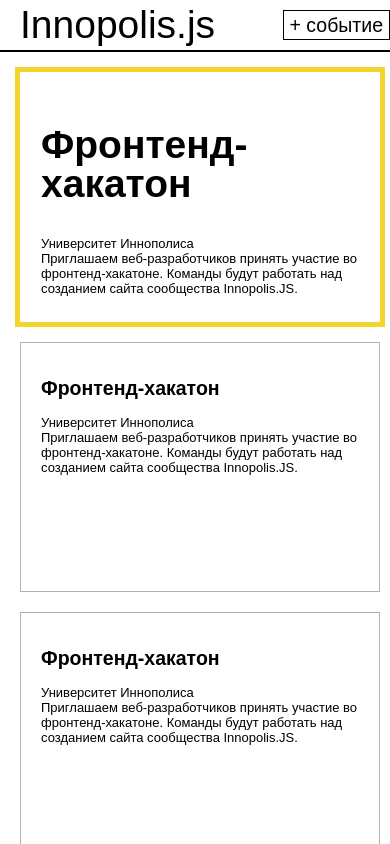
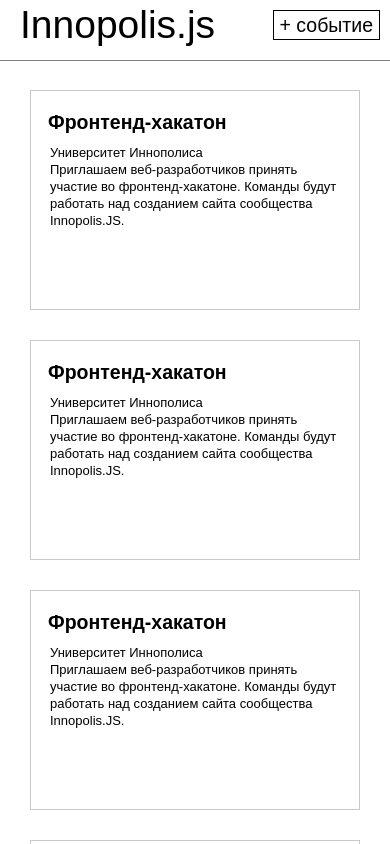
Before and after one commit to innojs/web, a website built with webpack: page index.html in a window 390 px wide. Shown: the top 844 px of the page. Built offline with nearby package versions, Linux system fonts and the light colour scheme; a script that the page names is missing.

Commit message:
адаптивный лейаут по сетке

```diff
--- a/src/blocks/event/event.styl
+++ b/src/blocks/event/event.styl
@@ -1,43 +1,66 @@
+@import('../../variables.styl')
+
 .event
-    width: 250px
-    height: 250px
-    margin: 0 20px 20px 0
+    width: $colWidth
+    height: $rowHeight
+    margin: 0 $gapHorizontal $gapVertical 0
     padding: 20px
     box-sizing: border-box
 
+    position: relative
+    z-index: 1
+
     float: left
 
-    border: 1px solid rgba(0,0,0,0.3)
+    background-position: 50% 50%
+    background-repeat: no-repeat
+    background-size: cover
+
+    box-shadow: inset 0 0 0 1px rgba(0, 0, 0, .3)
+
+    &::before
+        position: absolute
+        z-index: -1
+        top: 0
+        right: 0
+        bottom: 0
+        left: 0
+
+        background: rgba(255, 255, 255, .3)
+
+        content: ''
+
+    &__title
+        font-size: 150%
+
+        display: inline-block
+
+        margin: 0 -0.2em 0.5em -0.3em
+        padding: 0 0.2em
+
+        background: #fff
 
     &_now
-        width: 790px
+        width: $colWidth * 3 + $gapHorizontal * 2
 
         .event__title
             font-size: 300%
 
     &_next
-        width: 520px
+        width: $colWidth * 2 + $gapHorizontal
 
     &_outdated
-        color: rgba(0,0,0,0.5)
+        color: rgba(0, 0, 0, .6)
 
-@media screen and (max-width: 640px)
+
+@media screen and (max-width: $minimalPageWidth)
     .event
         width: 100%
 
-        &_now
-            outline: 5px solid #f3d52e
-            border: 1px solid transparent
+        & &__title
+            font-size: 150%
 
-        &__title
-            line-height: 1
-
-@media screen and (min-width: 641px) and (max-width: 1024px)
+@media screen and (min-width: $minimalPageWidth) and (max-width: $mediumPageWidth)
     .event
         &_now
-            width: auto
-            outline: 5px solid #f3d52e
-            border: 1px solid transparent
-
-        &__title
-            line-height: 1
+            width: $colWidth * 2 + $gapHorizontal
--- a/src/blocks/feed/feed.styl
+++ b/src/blocks/feed/feed.styl
@@ -1,7 +1,16 @@
+@import('../../variables.styl')
+
 .feed
-    background: #fff
-    padding: 20px 0 0 20px
+    width: $colWidth * 3 + $gapHorizontal * 4
+    margin: 0 auto
+    padding: $layoutGapVertical 0 0 $layoutGapHorizontal
+    box-sizing: border-box
 
-@media screen and (max-width: 640px)
+@media screen and (max-width: $minimalPageWidth)
     .feed
-        padding: 20px
+        width: auto
+        padding: $layoutGapVertical $layoutGapHorizontal
+
+@media screen and (min-width: $minimalPageWidth) and (max-width: $mediumPageWidth)
+    .feed
+        width: $colWidth * 2 + $gapHorizontal * 3
--- a/src/blocks/header/header.styl
+++ b/src/blocks/header/header.styl
@@ -1,7 +1,14 @@
 .header
-    height: 50px
-    background: white
-    border-bottom: 2px solid black
+    position: fixed
+    z-index: 100
+    top: 0
+    left: 0
+    right: 0
+
+    height: 60px
+
+    background: #fff
+    border-bottom: 1px solid rgba(0, 0, 0, 0.5)
 
     &__title
         font-size: 300%
--- a/src/layout.styl
+++ b/src/layout.styl
@@ -1,26 +1,18 @@
 .page
     margin: 0
-    padding: 0 40px
+    padding: 0
 
-    background: #f3d52e
+    background: #fff
     color: #000
 
-    font: 13px/15px Arial, sans-serif
-    min-width: 400px
+
+    font: 13px/1.3 Arial, sans-serif
 
 .layout
-    max-width: 830px
-    margin: 0 auto
+    padding: 60px 0 0 0
 
 .clearfix:after
     display: table
     clear: both
 
     content: ''
-
-@media screen and (max-width: 640px)
-    .page
-        padding: 0
-
-    .layout
-        width: 100%
--- /dev/null
+++ b/src/variables.styl
@@ -0,0 +1,9 @@
+$layoutGapHorizontal = 30px
+$layoutGapVertical = 30px
+$colWidth = 220px
+$rowHeight = 220px
+$gapHorizontal = 30px
+$gapVertical = 30px
+
+$minimalPageWidth = $colWidth * 2 + $gapHorizontal + $layoutGapHorizontal * 2
+$mediumPageWidth = $colWidth * 3 + $gapHorizontal * 2 + $layoutGapHorizontal * 2
```
